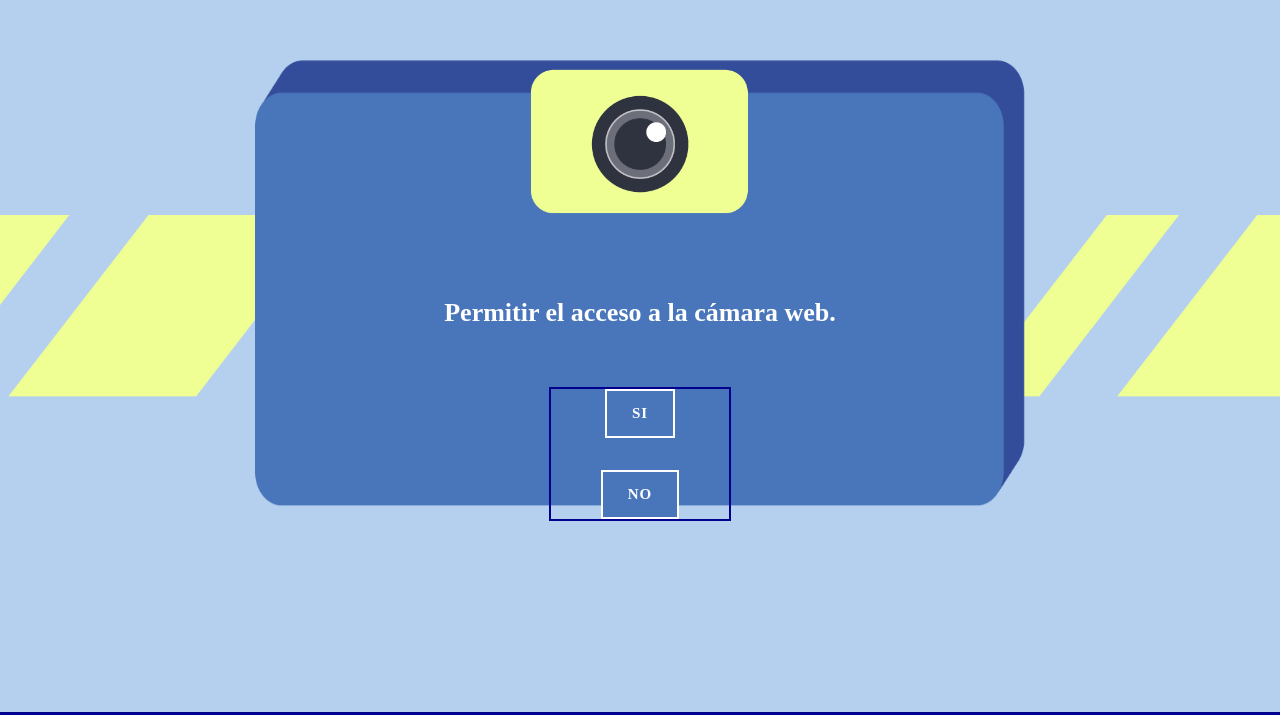
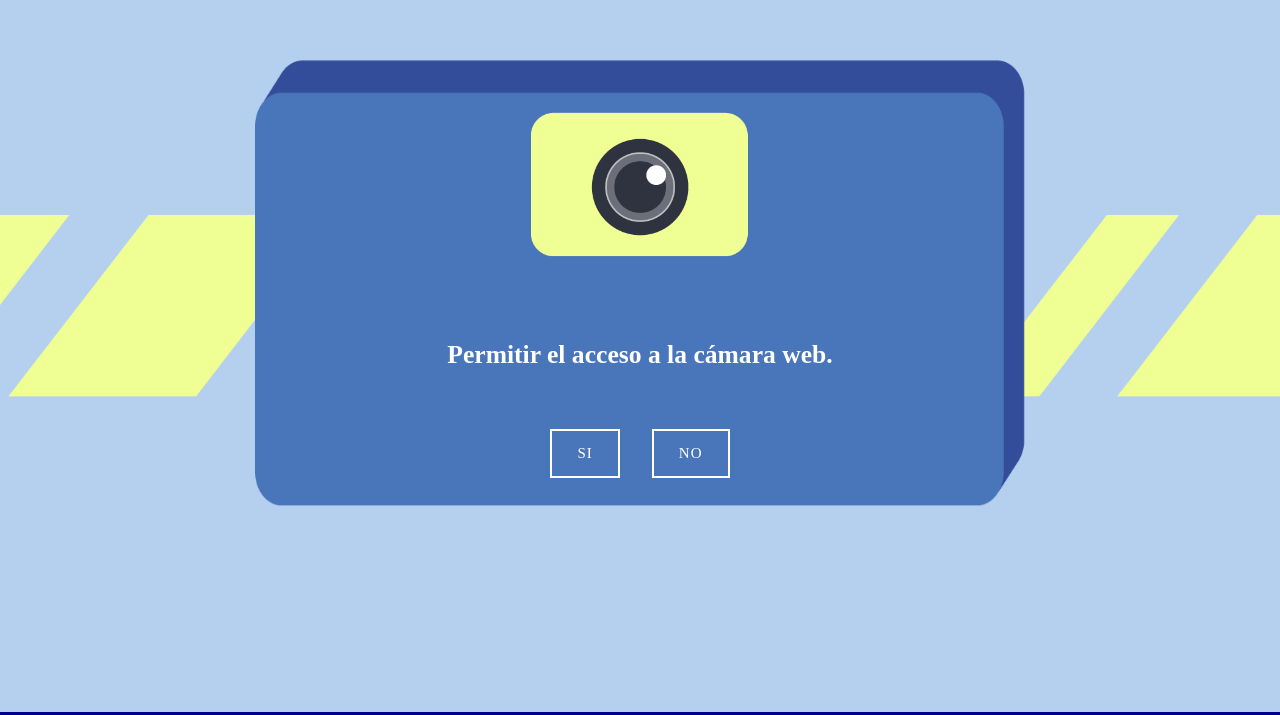
Before and after one commit to cristianhdev/axa-colpatria-games, a Vue app: page /WebCamera in a window 1280 px wide. Shown: the part 111-826 px from the top of the page. Built offline with nearby package versions, Linux system fonts and the light colour scheme.

Commit message:
UPDATE: actualizando botones

```diff
--- a/src/assets/css/style-axa.css
+++ b/src/assets/css/style-axa.css
@@ -1,4 +1,4 @@
-@font-face {
+/* @font-face {
   font-family: 'axa';
   src:  url('fonts/axa.eot?9syd3i');
   src:  url('fonts/axa.eot?9syd3i#iefix') format('embedded-opentype'),
@@ -8,7 +8,7 @@
   font-weight: normal;
   font-style: normal;
   font-display: block;
-}
+} */
 
 [class^="icon-axa-"], [class*=" icon-axa-"] {
   /* use !important to prevent issues with browser extensions that change fonts */
--- a/src/assets/css/styles.css
+++ b/src/assets/css/styles.css
@@ -54,7 +54,7 @@
     --h1-title-size: 48px;
     --h1-title-height: 54px;
 
-    --h2-title-size: 26px;
+    --h2-title-size: 1.6em;
     --h2-title-height: 40.5px;
 
     --h3-title-size: 28px;
@@ -182,7 +182,9 @@ h3 {
     color: white
 }
 
-.btn-primary,.btn-primary-vr1,.btn-primary-ghost {
+.btn-primary,
+.btn-primary-vr1,
+.btn-primary-ghost {
     font-family: Source Sans Pro;
 }
 
@@ -208,7 +210,7 @@ h3 {
     width: 10vw;
     background-color: #4976ba;
     color: var(--blanco);
-    border:2px solid var(--blanco);
+    border: 2px solid var(--blanco);
     width: auto;
     text-decoration: none;
     text-transform: uppercase;
@@ -219,12 +221,20 @@ h3 {
     padding: 0 25px;
     letter-spacing: 1px;
     transition: 0.5s;
-    cursor: pointer
+    cursor: pointer;
+    transition: 0.5s;
+}
+
+.btn-primary-vr1:hover {
+    background-color: var(--blanco);
+    color: #4976ba;
+    border: 2px solid #4976ba;
+    transition: 0.5s;
 }
 
 /* ghost */
 
-.btn-primary-ghost{
+.btn-primary-ghost {
     width: 10vw;
     background: none;
     border: 2.5px solid #00008f;
@@ -243,7 +253,7 @@ h3 {
 
 }
 
-.btn-primary-ghost:hover{
+.btn-primary-ghost:hover {
     border: 2.5px solid #00008f;
     background: #00008f;
     color: #fff;
--- a/src/components/VentanaBienvenida.vue
+++ b/src/components/VentanaBienvenida.vue
@@ -25,7 +25,7 @@
         </slot>
 
         <div @click="hiddenWindow">
-          <div class=" btn-primary-ghost flex-center-elements-row gap-3">
+          <div class="flex-center-elements-row gap-3">
             <slot name="button-ventana"> COMENZAR </slot>
           </div>
         </div>
--- a/src/views/BienvenidaView.vue
+++ b/src/views/BienvenidaView.vue
@@ -21,7 +21,7 @@
       </template>
       <template #btntexto>
         <div class="btn-jugar auto flex-center-elements-row gap-2" style="text-align:center">
-          <button class="btn-primary"> COMENZAR</button>
+          <button class="btn-primary-ghost"> COMENZAR</button>
         </div>
       </template>
 
```
